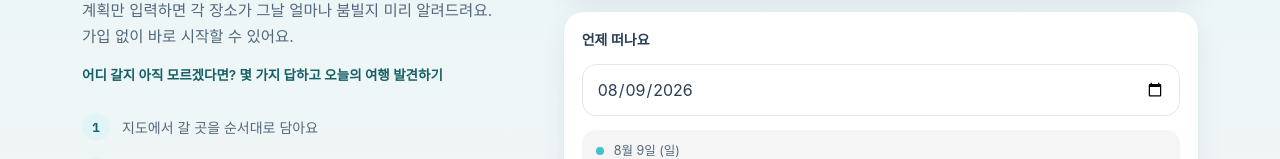
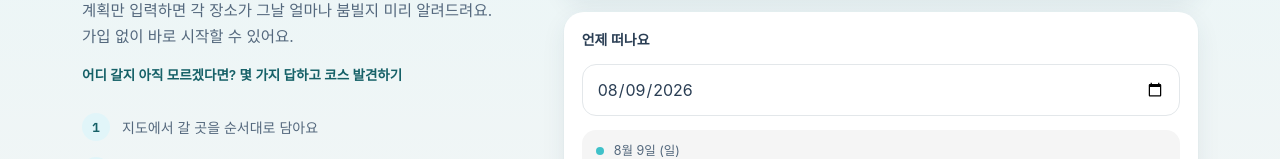
Before and after one commit to 03minseok/peakoff, a React (Vite) app in the folder frontend/: page /plan in a window 1280 px wide. Shown: the part 204-363 px from the top of the page. Built offline with nearby package versions, Linux system fonts and the light colour scheme; no server answers; a web font is replaced by a local one.

Commit message:
Revert "[copy] FULL PEAKOFF에만 우연을 드러내고, 화면에서 내부 이름을 걷어낸다"
This reverts commit 85cab026e5ce474bd388886ee42fe80d9a37f396.

```diff
--- a/frontend/src/components/AlternativeSheet.tsx
+++ b/frontend/src/components/AlternativeSheet.tsx
@@ -289,14 +289,17 @@ export function AlternativeSheet({
               {/*
                 ■ 킥커에 기능 이름을 세운다
 
-                ⚠️ 한때 "PLACE OFF · 다른 곳 둘러보기"였다. <b>내부 이름을 화면에서 걷어냈다</b>
-                (2026-08-29) — 사용자가 알아야 하는 것은 무엇을 할 수 있는가이지 우리가 그
-                기능을 뭐라 부르는가가 아니다. UI 글자는 한국어 동사로 간다.
+                <b>PLACE OFF</b>는 서비스 이름(PEAK OFF)에서 갈라져 나온 말이고,
+                날짜 쪽은 TIME OFF, 설문은 FULL PEAKOFF다. 화면마다 이름을 붙여 두면
+                사용자가 "이 서비스에는 이런 갈래가 있다"를 알게 되고, 발표에서도
+                화면을 가리켜 같은 이름으로 말할 수 있다.
 
-                ⚠️ 이 말은 시트를 <b>연 버튼과 같아야 한다</b>("다른 곳 둘러보기").
+                ⚠️ 뒤엣말은 이 시트를 <b>연 버튼과 같은 말</b>이어야 한다("다른 곳 둘러보기").
                 버튼과 머리글이 다른 말을 하면 같은 기능이 둘로 보인다.
               */}
-              <span className="text-hint text-[12.5px]">다른 곳 둘러보기</span>
+              <span className="text-brand-deep text-[12px] font-semibold">
+                PLACE OFF · 다른 곳 둘러보기
+              </span>
               {/*
                 ⚠️ <b>"오늘은"이라고 쓰지 않는다.</b> 여기서 다루는 것은 오늘이 아니라
                 {@code visitDate}(그 자리를 방문하는 날)의 예측이다. 대개 미래 날짜다.
--- a/frontend/src/routes/DiagnosisPage.tsx
+++ b/frontend/src/routes/DiagnosisPage.tsx
@@ -606,18 +606,25 @@ export function DiagnosisPage() {
               같은 문형으로 말한다.
             */}
             {/*
-              ⚠️ <b>화면에 "TIME OFF"·"PLACE OFF"를 쓰지 않는다.</b> 한때 이 자리와 아래
-              코스 목록에 이름표로 세워 봤다가 걷어냈다(2026-08-29).
+              ■ 기능 이름을 화면에 세운다 — 이 화면에 <b>둘이 나란히</b> 있어야 뜻이 산다
 
-              사용자가 알아야 하는 것은 <b>무엇을 할 수 있는가</b>이지 우리가 그 기능을
-              뭐라 부르는가가 아니다. UI 글자는 한국어 동사로 간다 — "다른 날 둘러보기"가
-              이름이 하려던 말을 이미 다 한다.
+              PEAK OFF에서 갈라진 두 회피 경로다. TIME OFF는 날짜를 옮기고,
+              PLACE OFF는 장소를 바꾼다. 접수 때 낸 서비스 개요가 약속한
+              "두 가지 회피 경로"가 이 화면 한 장으로 증명된다.
 
-              내부 이름은 코드·문서·발표에서 쓴다. 거기서는 두 경로를 짧게 가리킬 이름이
-              필요하지만, 화면에서는 배워야 할 말이 하나 느는 것일 뿐이다.
-              (예외: FULL PEAKOFF는 브랜드명과 이어져 있어 한국어 설명과 짝으로 쓸 수 있다)
+              ⚠️ <b>하나만 두면 안 된다.</b> 한때 대안 시트에만 "PLACE OFF"가 있었는데,
+              한 번도 소개된 적 없는 말이 시트 안에서 혼자 튀어나와 그냥 떠 있었다.
+              이름은 짝이 있어야 서로를 설명한다 — 여기 둘이 함께 서면
+              "날짜로 피하는 길과 장소로 피하는 길이 있구나"가 저절로 읽힌다.
+
+              ⚠️ <b>홈에는 붙이지 않는다.</b> 처음 온 사람이 서는 자리라 내부 용어를 두면
+              진입 문턱만 올라간다. FULL PEAKOFF(설문)를 화면에 세우지 않은 이유도 같다 —
+              그쪽은 진입점 하나지 회피 경로의 짝이 아니다.
             */}
-            <div className="flex flex-wrap items-baseline justify-between gap-2">
+            <span className="text-brand-deep text-[12px] font-semibold tracking-[0.04em]">
+              TIME OFF
+            </span>
+            <div className="-mt-2 flex flex-wrap items-baseline justify-between gap-2">
               <h2 className="text-fg text-[15px] font-semibold">다른 날 둘러보기</h2>
 
               {/*
@@ -897,6 +904,22 @@ export function DiagnosisPage() {
                 )}
               </div>
             </section>
+
+          {/*
+            PLACE OFF 이름표. 위 날짜 카드의 TIME OFF와 <b>짝</b>이다 —
+            둘이 한 화면에 있어야 이름이 서로를 설명한다(그쪽 주석 참고).
+
+            부제를 날짜 쪽과 <b>같은 문형</b>으로 둔다. "OO는 그대로, 더 여유로운 XX를"이
+            홈 진입 카드에서 시작해 여기 두 경로까지 이어지는 한 줄기다.
+          */}
+          <div className="flex flex-col gap-0.75 px-0.5">
+            <span className="text-brand-deep text-[12px] font-semibold tracking-[0.04em]">
+              PLACE OFF
+            </span>
+            <p className="text-muted m-0 text-[12.5px] leading-[1.6] text-pretty">
+              계획은 그대로, 더 여유로운 여행지를 찾아드려요.
+            </p>
+          </div>
 
           {Array.from({ length: diagnosis.days }, (_, index) => index + 1).map((day) => {
             const daySlots = diagnosis.slots.filter((slot) => slot.day === day)
--- a/frontend/src/routes/MyPage.tsx
+++ b/frontend/src/routes/MyPage.tsx
@@ -483,7 +483,7 @@ export function MyPage() {
               to="/recommend"
               className="border-brand bg-surface hover:bg-bg text-fg rounded-ui grid h-13.5 place-items-center border-[1.5px] px-6 text-base font-semibold no-underline transition-colors"
             >
-              오늘의 여행 발견하기
+              코스 발견하기
             </Link>
           </div>
         </div>
--- a/frontend/src/routes/PlanPage.tsx
+++ b/frontend/src/routes/PlanPage.tsx
@@ -162,7 +162,7 @@ export function PlanPage() {
           to="/recommend"
           className="text-brand-deep -mx-1 w-fit rounded-chip px-1 py-0.5 text-[13.5px] font-semibold no-underline hover:underline"
         >
-          어디 갈지 아직 모르겠다면? 몇 가지 답하고 오늘의 여행 발견하기
+          어디 갈지 아직 모르겠다면? 몇 가지 답하고 코스 발견하기
         </Link>
 
         {/*
--- a/frontend/src/routes/RecommendPage.tsx
+++ b/frontend/src/routes/RecommendPage.tsx
@@ -16,6 +16,7 @@ import {
   daysFromToday,
   formatCompactDate,
   formatDateRange,
+  formatMonthDay,
   formatWeekday,
   today,
 } from '../utils/date'
@@ -428,7 +429,7 @@ export function RecommendPage() {
             </span>
           </div>
           <button type="submit" className={PRIMARY_BUTTON} disabled={!canSubmit || view.phase === 'loading'}>
-            {view.phase === 'loading' ? '코스를 짜는 중…' : '오늘의 여행 발견하기'}
+            {view.phase === 'loading' ? '코스를 짜는 중…' : '코스 발견하기'}
           </button>
           {/*
             "직접 짤래요"는 <b>왼쪽 설명으로 옮겼다.</b> /plan이 반대편 링크를 그 자리에
@@ -464,38 +465,32 @@ function DraftResult({ draft, regionName, onStart, onReroll, onEditAnswers }: Re
   return (
     <div className="mx-auto flex w-full max-w-read flex-col gap-3.5 pb-10">
       {/*
-        ■ 이 화면에서만 <b>우연을 드러낸다</b>
+        같은 답을 보내도 매번 다른 코스가 온다. 그 <b>새로 만나는 느낌</b>은 살리되,
+        말은 "발견"으로 한다.
 
-        FULL PEAKOFF는 상위 후보군에서 가중 무작위로 뽑으므로 같은 답을 보내도 매번 다른
-        코스가 온다. 숨기면 사용자가 "왜 아까랑 다르지?" 하고 혼란스러워하므로 드러내는
-        편이 정직하고, 기능 성격상으로도 "정해둔 게 없으니 맡기겠다"는 사용자의 자리다.
+        ⚠️ <b>"뽑혔어요"·"운에 맡기기" 같은 말을 쓰지 않는다.</b> 매번 달라지는 것은
+        운이 아니라 설계다 — 지역·분류·혼잡자료·좌표를 통과한 후보만 남긴 뒤 점수에
+        비례해 고른다(2차 오버투어리즘을 막는 장치다). 운을 앞세우면 바로 아래 펴 놓는
+        한적 지수와 추천 근거가 <b>구색으로 읽힌다.</b> 우리가 파는 것은 뽑기가 아니라
+        "몰랐던 곳을 데이터로 찾아준다"는 약속이고, 그 약속이 곧 심사에서
+        데이터 활용을 증명하는 자리이기도 하다.
 
-        <h3>⚠️ 선이 있다 — "운으로 뽑았다"가 아니라 "운이 섞였다"</h3>
-        <pre>
-        허용   "오늘의 경주가 뽑혔어요"  "매번 다른 코스가 나와요"
-        금지   "완전히 랜덤으로 골랐어요"  "운에 맡기세요"
-        </pre>
-        앞은 <b>결과가 다양하다</b>는 말이고 뒤는 <b>기준이 없다</b>는 말이다. 우리는 취향
-        (밀도·민감도)과 한적도로 후보를 거른 뒤 그 안에서 뽑으므로, 우연을 말하되 기준이
-        있다는 것이 함께 읽혀야 한다.
+        ⚠️ <b>"오늘의 OO"라고 하지 않는다.</b> 오늘이 아니다 — 설문은 날짜를 고르게 하고,
+        예측 창이 앞으로 24~29일이라 대부분 미래 날짜다. 게다가 홈에는 <b>진짜 "오늘의 경주"</b>가
+        따로 있다(오늘의 혼잡). 한 서비스에서 같은 말이 두 뜻으로 쓰이면 어느 쪽도 믿기 어렵다.
 
-        <p>아래 두 줄이 그 본보기다 — 첫 줄이 우연("뽑혔어요"), 둘째 줄이 근거
-        ("취향은 챙기고, 붐빔은 살짝 비켜간"). <b>한 문장씩 떼어 놓지 말 것.</b>
-        첫 줄만 남으면 뽑기가 되고, 둘째 줄만 남으면 매번 달라지는 이유가 사라진다.
+        대신 <b>실제 여행 날짜를 넣는다.</b> 한적도는 날짜별로 갈리는 값이라, 어느 날의
+        경주인지 밝히는 편이 서비스 성격에도 맞는다.
 
-        <p>⚠️ <b>PLACE OFF(대안 시트)에는 이 말투를 쓰지 않는다.</b> 그쪽은 사용자가 이미
-        고른 곳을 대신할 것을 찾는 자리라 "이걸 왜 추천했나"에 답이 있어야 하고,
-        바로 아래 추천도와 반영 비율을 펴 놓는다. 거기서 운을 강조하면 그 숫자가 구색이 된다.
-
-        <p>지역 이름은 셋 다 모음으로 끝나(경주·제주시·서귀포시) "가"가 붙는다.
+        지역 이름은 셋 다 모음으로 끝나(경주·제주시·서귀포시) "를"이 붙는다.
         ⚠️ 자음으로 끝나는 지역을 추가하면 이 조사를 함께 손봐야 한다.
       */}
       <header className="flex flex-col gap-2">
         <span className="bg-brand-tint text-brand-deep w-fit rounded-full px-2.5 py-1 text-[12px] font-semibold">
-          오늘의 코스
+          발견한 코스
         </span>
         <h1 className="text-fg m-0 text-[26px] leading-[1.3] font-bold tracking-[-0.025em]">
-          오늘의 {regionName}가 뽑혔어요!
+          {formatMonthDay(draft.startDate)}의 {regionName}를 발견했어요
         </h1>
         <p className="text-muted m-0 text-[14px] leading-[1.6] text-pretty">
           취향은 챙기고, 붐빔은 살짝 비켜간 코스예요.
```
Also changed, not shown: frontend/src/routes/HomePage.tsx (+4 -9 lines).
